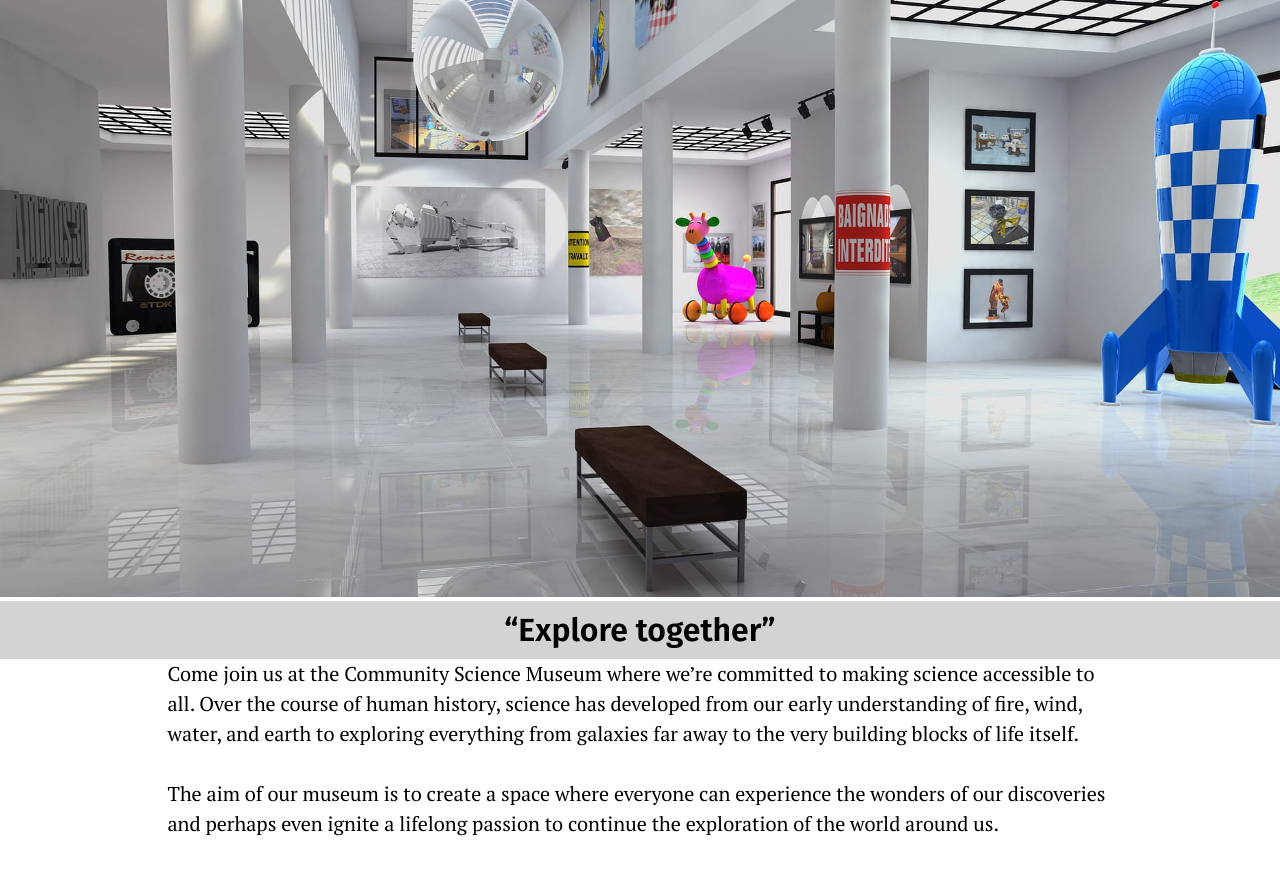
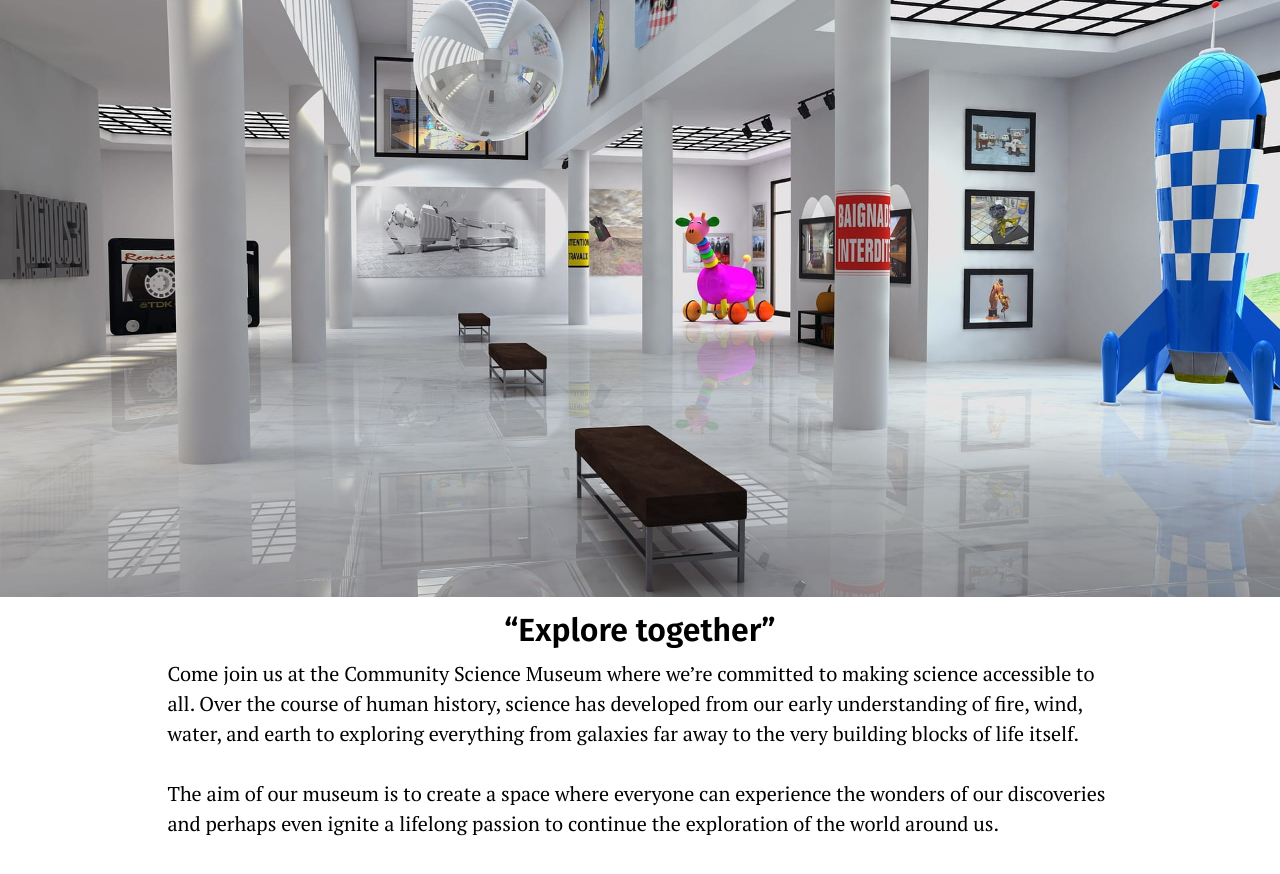
Before and after one commit to Lasse96/Semesteroppgave, a plain HTML site: page index.html in a window 1280 px wide. Shown: the part 207-1081 px from the top of the page. Drawn offline with Linux system fonts and the light colour scheme.

Commit message:
Update style.css

```diff
--- a/style.css
+++ b/style.css
@@ -136,7 +136,6 @@ p, #newsbox, #signup, .linktext, #pforside, #message{
 #toptxt{
     text-align: center;
     padding: 10px 0 10px 0;
-    background: lightgray;
 }
 #pforside{
     padding: 0 0 30px 5px;
```
